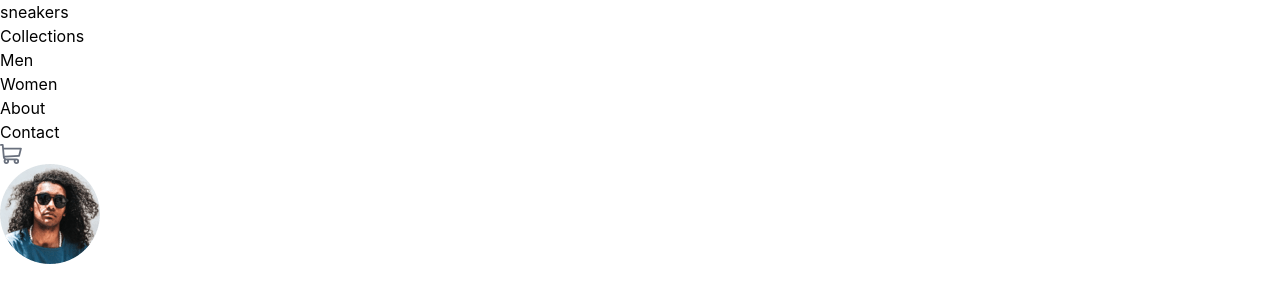
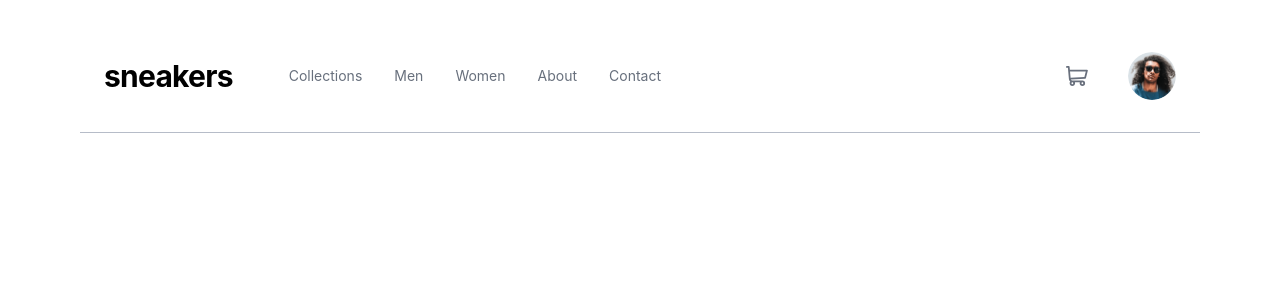
Before and after one commit to htikkke/Ecommerce_Product_Page, a React (Vite) app: page / in a window 1280 px wide. Shown: the top 302 px of the page. Built offline with nearby package versions, Linux system fonts and the light colour scheme.

Commit message:
style(nav): add styles to Nav-bar.

```diff
--- a/src/App.jsx
+++ b/src/App.jsx
@@ -2,7 +2,10 @@
 
 export default function App() {
   return (
-    <div id="main-container" className="w-full min-h-screen bg-white">
+    <div
+      id="main-container"
+      className="w-full min-h-screen bg-white px-20 py-5"
+    >
       <Nav />
     </div>
   );
--- a/src/main-components/Nav.jsx
+++ b/src/main-components/Nav.jsx
@@ -3,19 +3,41 @@
 
 export default function Nav() {
   return (
-    <section id="nav-bar">
-      <h1>sneakers</h1>
-      <ul>
-        <li>Collections</li>
-        <li>Men</li>
-        <li>Women</li>
-        <li>About</li>
-        <li>Contact</li>
-      </ul>
-      <div>
-        <img src={cartIcon} />
-        <img src={profile} />
+    <nav
+      id="nav-bar"
+      className="flex items-center justify-between px-6 py-8 border-b border-grayish-blue
+       max-w-6xl mx-auto"
+    >
+      <div className="flex items-center gap-14">
+        <h1 className="font-bold font-sans text-3xl text-black tracking-tight">
+          sneakers
+        </h1>
+        <ul className="flex items-center gap-8">
+          <li className="text-dark-grayish-blue text-sm font-sans cursor-pointer">
+            Collections
+          </li>
+          <li className="text-dark-grayish-blue text-sm font-sans cursor-pointer">
+            Men
+          </li>
+          <li className="text-dark-grayish-blue text-sm font-sans cursor-pointer">
+            Women
+          </li>
+          <li className="text-dark-grayish-blue text-sm font-sans cursor-pointer">
+            About
+          </li>
+          <li className="text-dark-grayish-blue text-sm font-sans cursor-pointer">
+            Contact
+          </li>
+        </ul>
       </div>
-    </section>
+      <div className="flex items-center gap-10">
+        <img src={cartIcon} className="cursor-pointer" alt="cart" />
+        <img
+          src={profile}
+          className="w-12 h-12 rounded-full cursor-pointer"
+          alt="Profile"
+        />
+      </div>
+    </nav>
   );
 }
```
